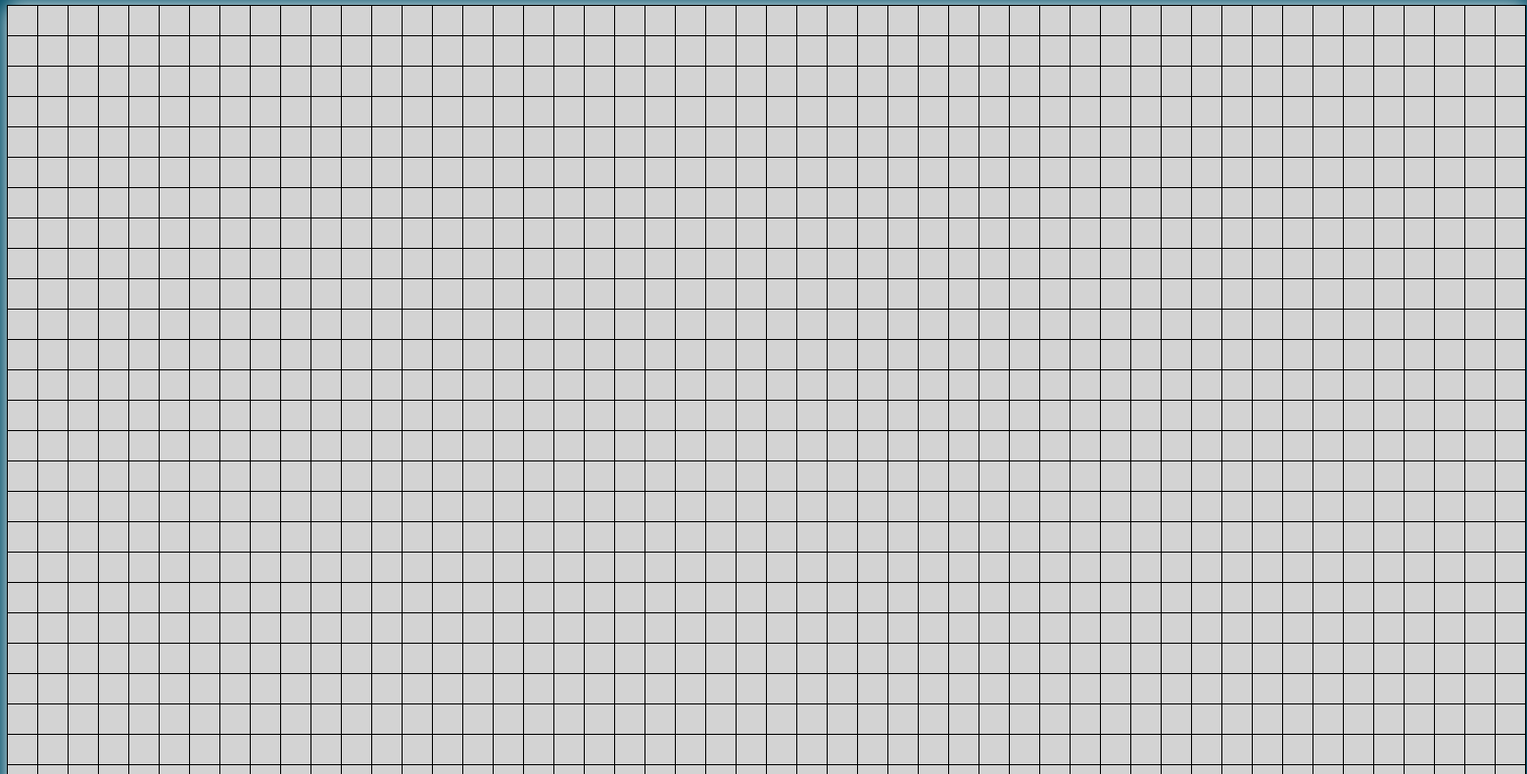
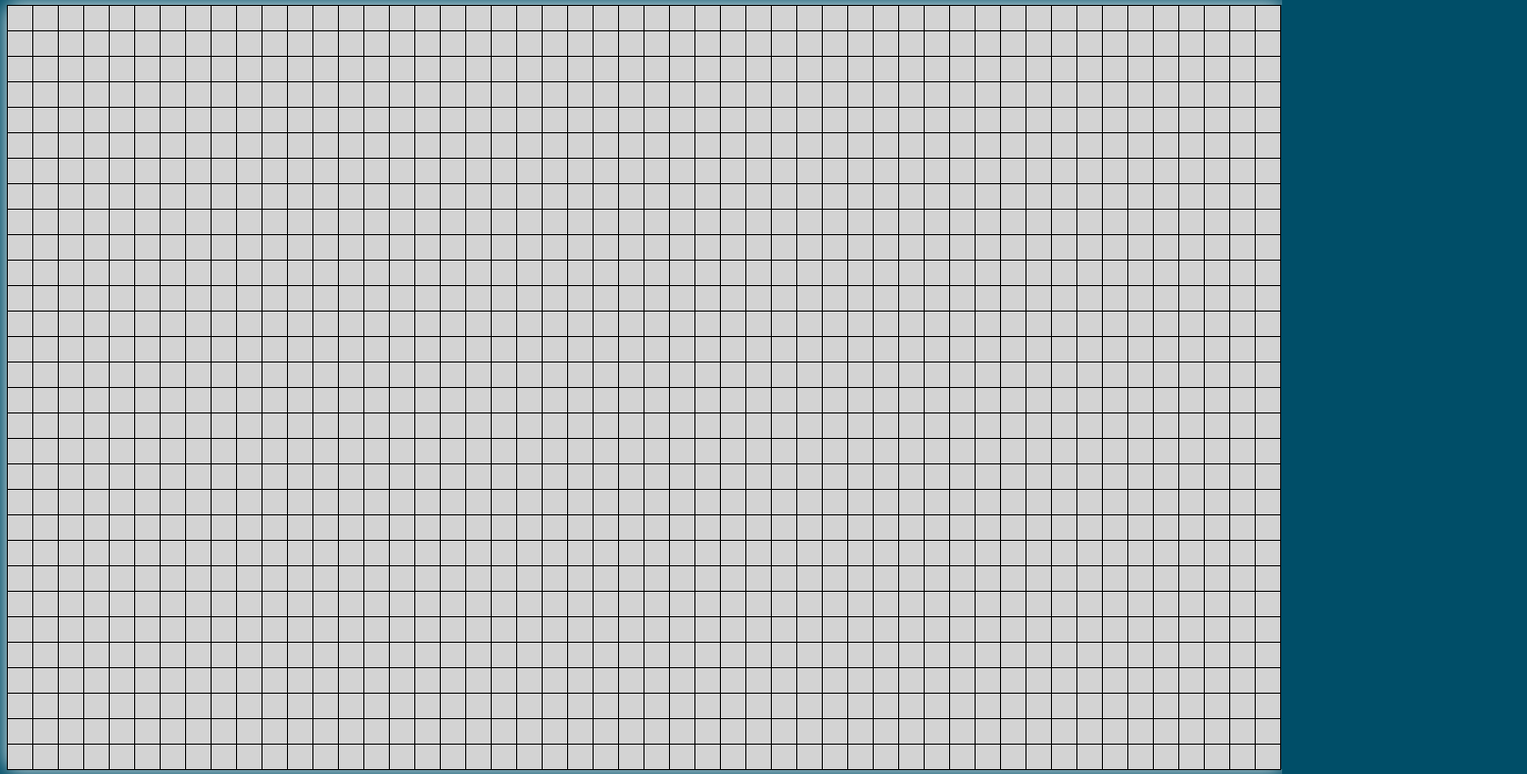
Before and after one commit to MrSpanishPear/game_of_life, a React app: page / in a window 1280 px wide. Shown: the part 62-852 px from the top of the page at 98% size, 1559 px wide, since content can reach past the window. Built offline with nearby package versions, Linux system fonts and the light colour scheme.

Commit message:
woah way to big

```diff
--- a/src/index.css
+++ b/src/index.css
@@ -5,8 +5,8 @@ body {
 .box {
   display: inline-block;
   border: 1px solid black;
-  width: 30px;
-  height: 30px;
+  width: 25px;
+  height: 25px;
   margin-left: -1px;
   margin-bottom: -1px;
   }
--- a/src/index.js
+++ b/src/index.js
@@ -22,7 +22,7 @@ class Box extends React.Component{
 class Grid extends React.Component {
 
     render() {
-        const width = (this.props.cols * 31) + 1;
+        const width = (this.props.cols * 26) + 1;
         var rowsArr = []
          var boxClass = "";
 
```
Also changed, not shown: build/asset-manifest.json, build/index.html, build/service-worker.js, 10 other files.
